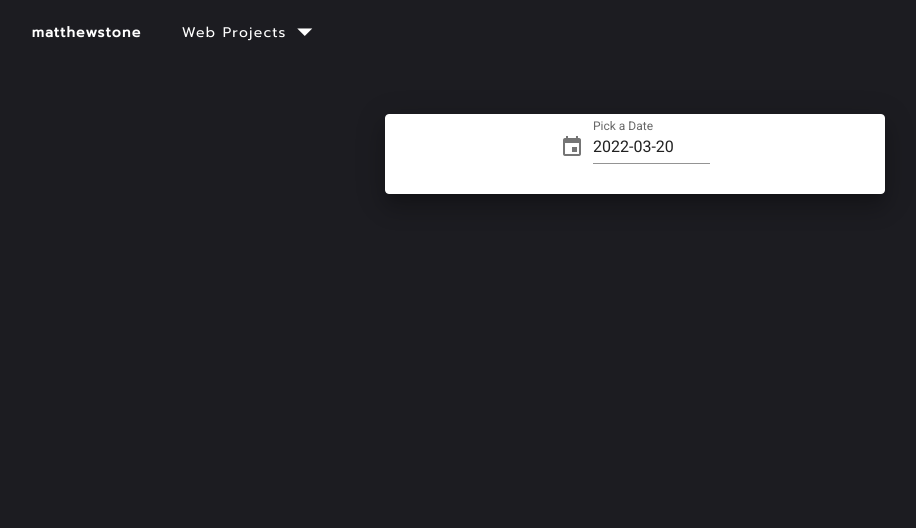
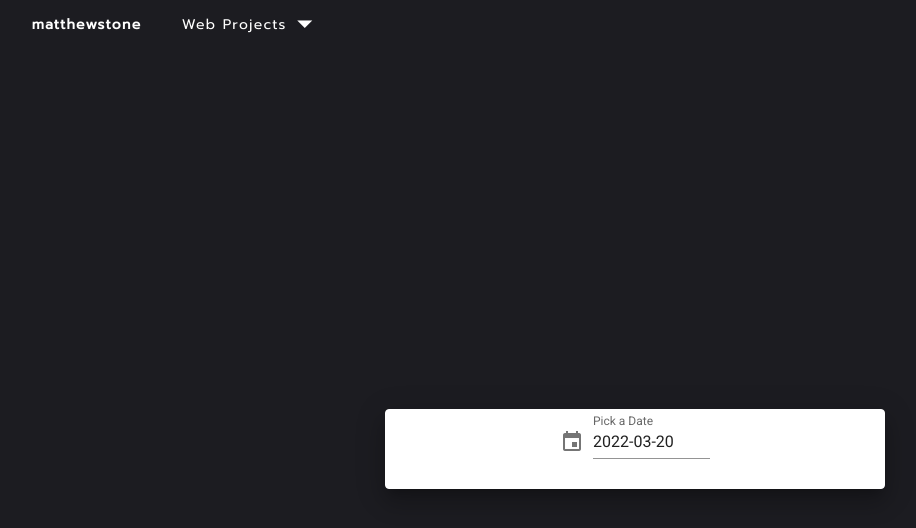
Before and after one commit to MatthewStonee/Personal-Site, a Vue app: page /NBA in a window 1280 px wide. Shown: the top 528 px of the page, without its empty margins (5-921 px from the left). Built offline with nearby package versions, Linux system fonts and the light colour scheme.

Commit message:
background color change for app bar

```diff
--- a/src/App.vue
+++ b/src/App.vue
@@ -9,7 +9,6 @@
 
 <style>
 #grad {
-  /*background-image: linear-gradient(dodgerblue, lightsteelblue);*/
   background-color: rgb(28, 28, 33);
 }
 
--- a/src/components/AppBar.vue
+++ b/src/components/AppBar.vue
@@ -1,7 +1,8 @@
 <template>
   <v-app-bar
-      app
-      color="backgroundColor"
+      color="#1C1C21"
+      elevate-on-scroll
+      dense
       dark
       flat
   >
--- a/src/plugins/vuetify.js
+++ b/src/plugins/vuetify.js
@@ -8,12 +8,11 @@ export default new Vuetify({
     icons: {
         iconfont: 'mdi', // 'mdi' || 'mdiSvg' || 'md' || 'fa' || 'fa4' || 'faSvg'
     },
-    theme: {
-        themes: {
-            light: {
-                primary: '#303038',
-                backgroundColor: '#1C1C21',
-            },
-        },
-    },
+
+    primary: '#303038',
+    backgroundColor: '#1C1C21',
+    error: '#FF5252',
+    info: '#2196F3',
+    success: '#4CAF50',
+    warning: '#FFC107',
 });
```
